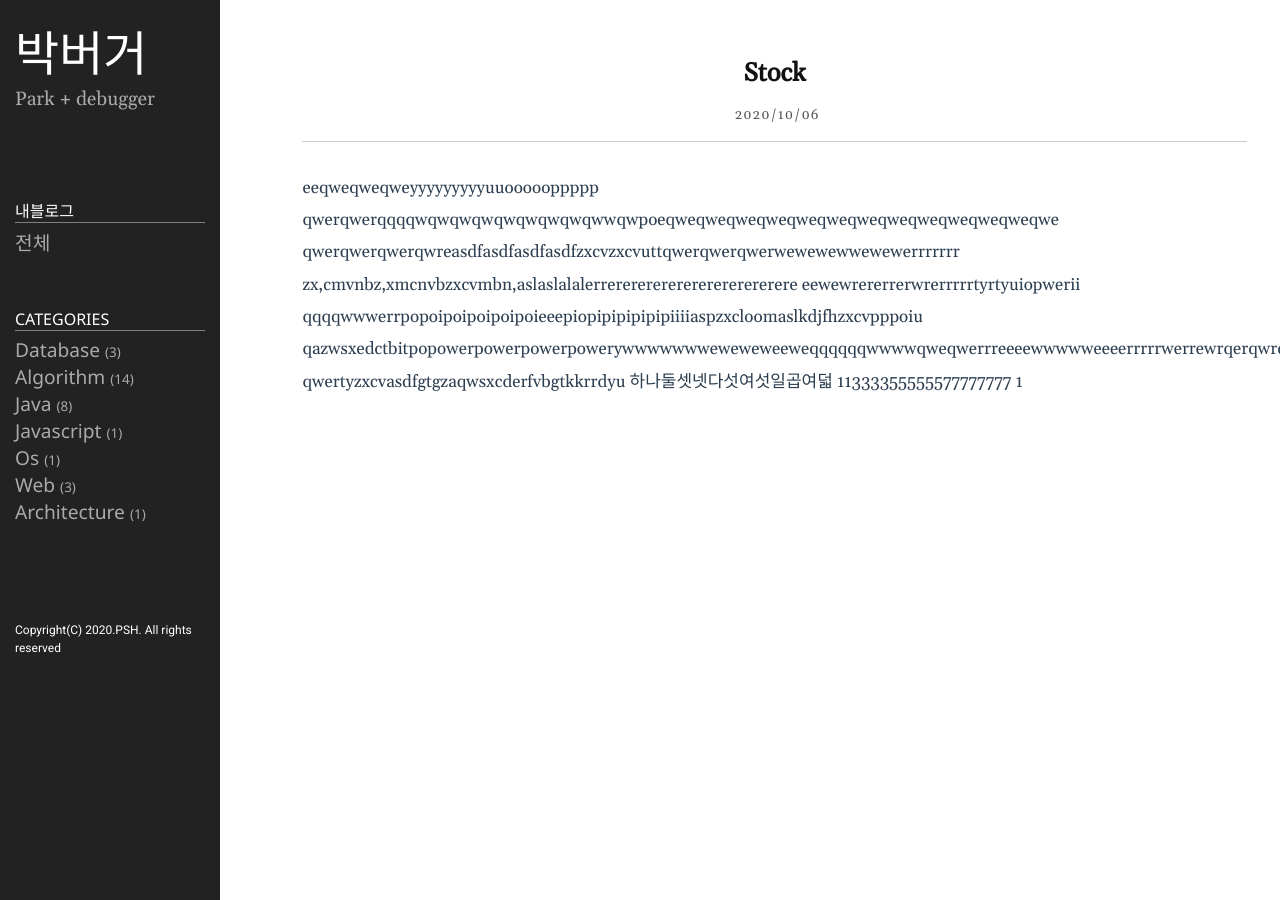
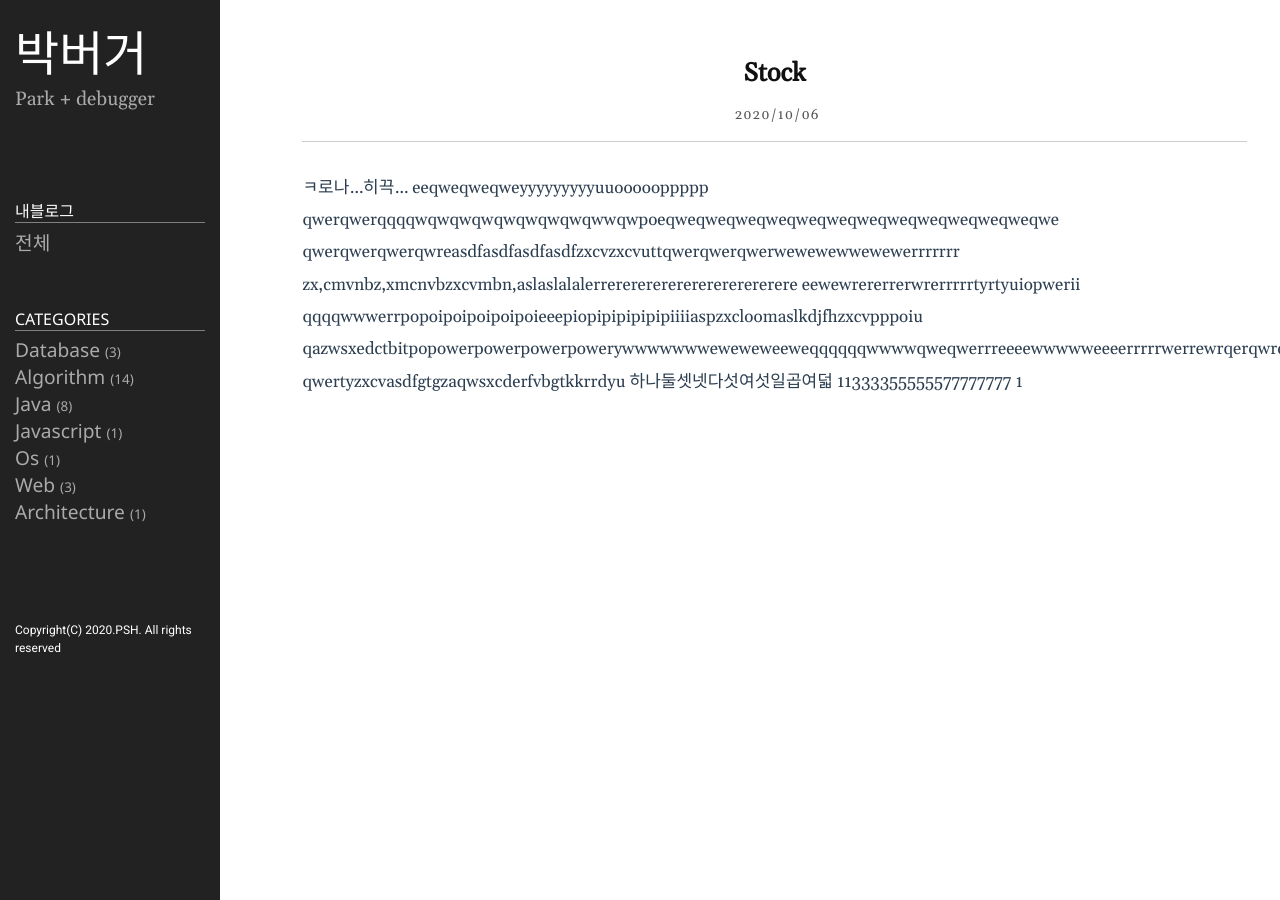
Before and after one commit to godhpjh/godhpjh.github.io, a Jekyll site: the page built from _posts/2021-10-06-stock.md, in a window 1280 px wide. Built offline with Jekyll 4.4.1, drawn with Linux system fonts in a browser that asks for light colours.

Commit message:
nn corona suibal

```diff
--- a/_posts/2021-10-06-stock.md
+++ b/_posts/2021-10-06-stock.md
@@ -14,7 +14,7 @@ sitemap :
 
 
 
-
+ㅋ로나...히끅...
 eeqweqweqweyyyyyyyyyuuoooooppppp
 qwerqwerqqqqwqwqwqwqwqwqwqwqwwqwpoeqweqweqweqweqweqweqweqweqweqweqweqweqwe
 qwerqwerqwerqwreasdfasdfasdfasdfzxcvzxcvuttqwerqwerqwerwewewewwewewerrrrrrr
```
